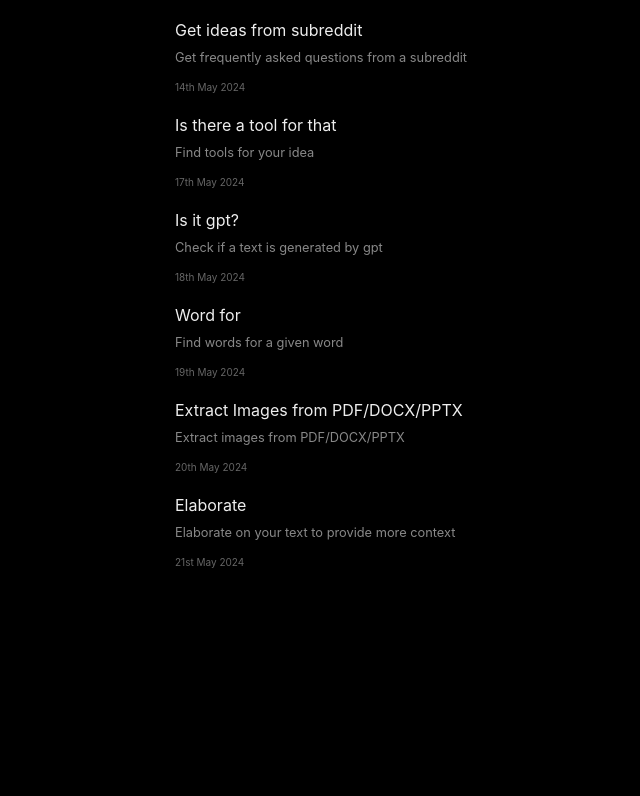
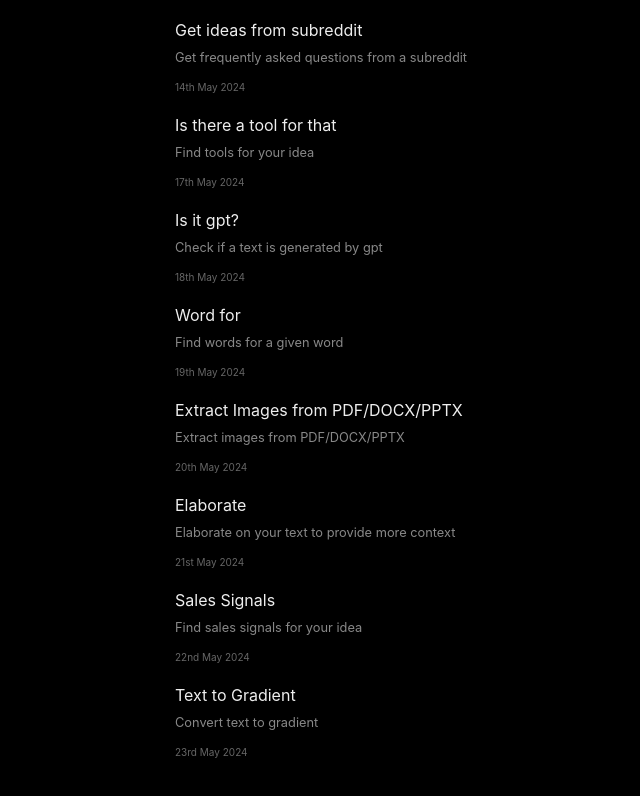
Before and after one commit to nishantrpai/tools.nishu.dev, a Next.js app: page / in a window 1280 px wide. Shown: the part 4588-5384 px from the top of the page, without its empty margins (201-841 px from the left). Before the commit the page ends 5284 px from the top, so only its background shows below. Built offline with nearby package versions, Linux system fonts and the light colour scheme.

Commit message:
add download option

```diff
--- a/pages/index.js
+++ b/pages/index.js
@@ -355,6 +355,18 @@ export const tools = [
     description: 'Elaborate on your text to provide more context',
     publishDate: '21st May 2024',
     url: '/elaborate',
+  },
+  {
+    title: 'Sales Signals',
+    description: 'Find sales signals for your idea',
+    publishDate: '22nd May 2024',
+    url: '/salessignal',
+  },
+  {
+    title: 'Text to Gradient',
+    description: 'Convert text to gradient',
+    publishDate: '23rd May 2024',
+    url: '/txt2gradient',
   }
   // {
   //   title: 'Best Time',
```
Also changed, not shown: pages/txt2gradient.js (+15 -2 lines).
